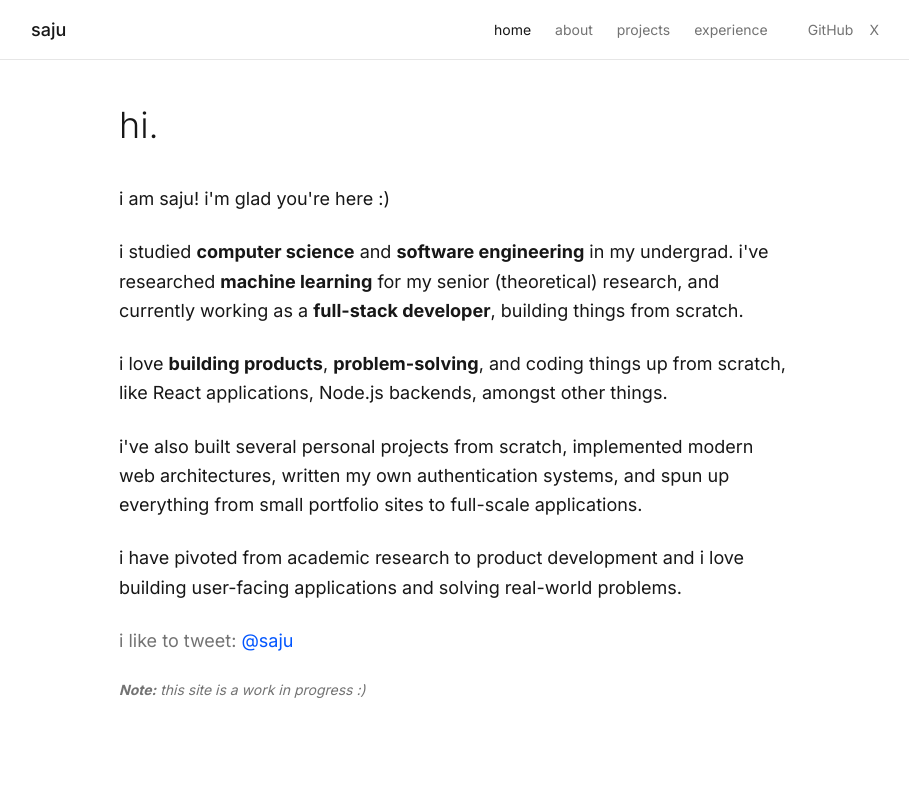
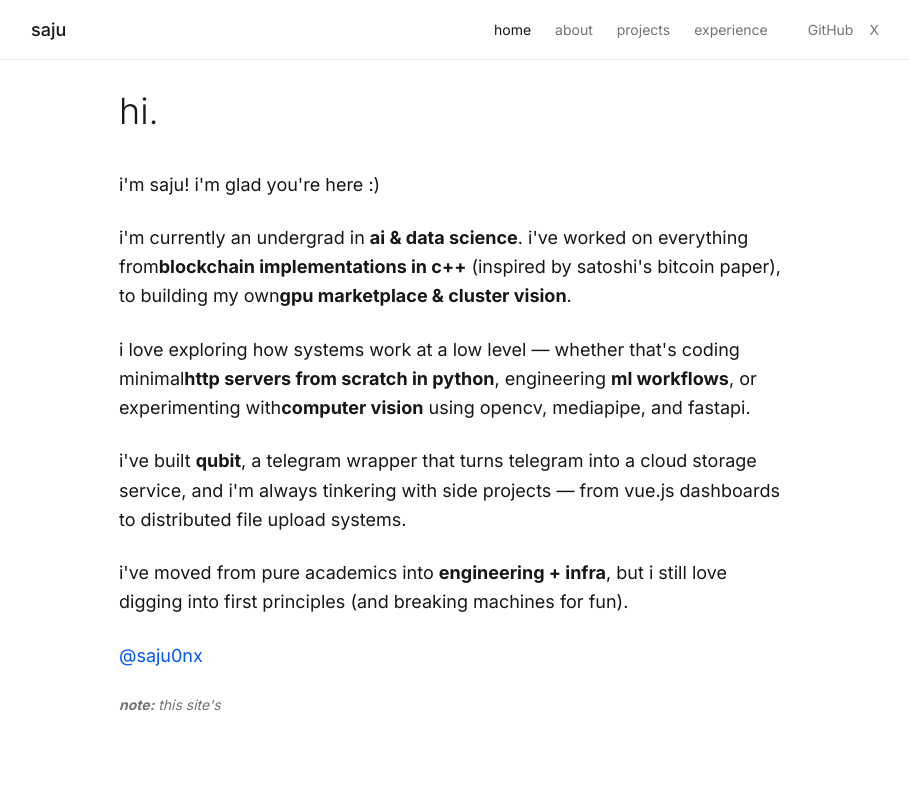
Before and after one commit to iam-saju/iam-saju-reimagined, a React (Vite) app: page / in a window 1280 px wide. Shown: the top 800 px of the page, without its empty margins (185-1094 px from the left). Built offline with nearby package versions, Linux system fonts and the light colour scheme.

Commit message:
Update personal information

```diff
--- a/src/components/Hero.tsx
+++ b/src/components/Hero.tsx
@@ -9,44 +9,44 @@ const Hero = () => {
 
           <div className="space-y-6 text-lg leading-relaxed text-foreground max-w-2xl">
             <p>
-              i am saju! i'm glad you're here :)
+              i'm saju! i'm glad you're here :)
             </p>
 
             <p>
-              i studied <strong>computer science</strong> and <strong>software engineering</strong> in my
-              undergrad. i've researched <strong>machine learning</strong> for my senior (theoretical) research, and
-              currently working as a <strong>full-stack developer</strong>, building things from scratch.
+              i'm currently an undergrad in <strong>ai & data science</strong>. i've worked on everything from
+              <strong>blockchain implementations in c++</strong> (inspired by satoshi's bitcoin paper), to building my own
+              <strong>gpu marketplace & cluster vision</strong>.
             </p>
 
             <p>
-              i love <strong>building products</strong>, <strong>problem-solving</strong>, and coding things up from scratch, like
-              React applications, Node.js backends, amongst other things.
+              i love exploring how systems work at a low level — whether that's coding minimal
+              <strong>http servers from scratch in python</strong>, engineering <strong>ml workflows</strong>, or experimenting with
+              <strong>computer vision</strong> using opencv, mediapipe, and fastapi.
             </p>
 
             <p>
-              i've also built several personal projects from scratch, implemented modern web architectures,
-              written my own authentication systems, and spun up everything from small portfolio sites
-              to full-scale applications.
+              i've built <strong>qubit</strong>, a telegram wrapper that turns telegram into a cloud storage service,
+              and i'm always tinkering with side projects — from vue.js dashboards to distributed file upload systems.
             </p>
 
             <p>
-              i have pivoted from academic research to product development and i love
-              building user-facing applications and solving real-world problems.
+              i've moved from pure academics into <strong>engineering + infra</strong>, but i still love digging into
+              first principles (and breaking machines for fun).
             </p>
 
             <p className="text-muted-foreground">
-              i like to tweet: <a
-                href="https://x.com/saju"
+              <a
+                href="https://x.com/saju0nx"
                 target="_blank"
                 rel="noopener noreferrer"
                 className="text-primary hover:underline"
               >
-                @saju
+                @saju0nx
               </a>
             </p>
 
             <p className="text-sm text-muted-foreground italic">
-              <strong>Note:</strong> this site is a work in progress :)
+              <strong>note:</strong> this site's
             </p>
           </div>
         </div>
```
